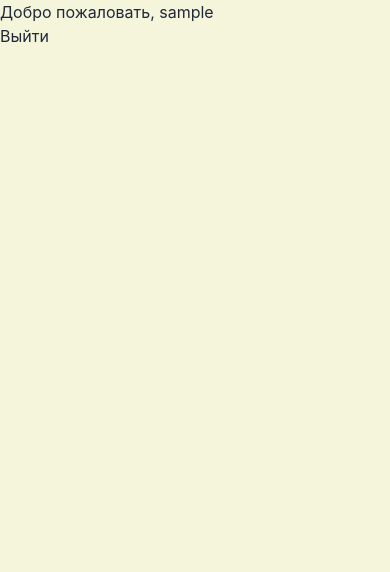
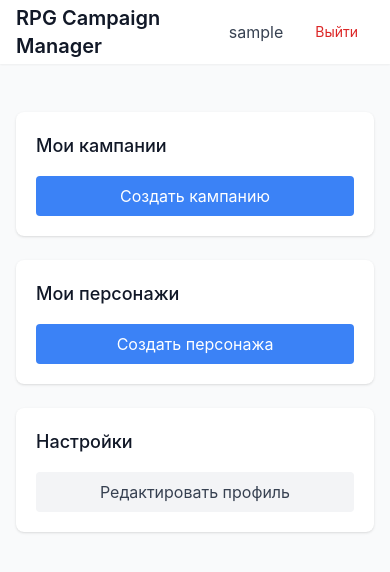
Before and after one commit to d2emon/campaign-manager, a React (Create React App) app in the folder frontend/: page /dashboard in a window 390 px wide. Shown: the top 572 px of the page. Built offline with nearby package versions, Linux system fonts and the light colour scheme; sample sign-in values are in the browser's storage.

Commit message:
Enhancing user experience with a responsive layout and improved navigation options.

```diff
--- a/frontend/src/pages/DashboardPage.tsx
+++ b/frontend/src/pages/DashboardPage.tsx
@@ -1,11 +1,107 @@
+import { useEffect, useState } from 'react';
+import { useNavigate } from 'react-router-dom';
 import useAuth from '../hooks/useAuth';
 
 const DashboardPage = () => {
-  const { user, handleLogout } = useAuth();
+  const { user, handleLogout, isInitialized } = useAuth();
+  const navigate = useNavigate();
+  const [isLoading, setIsLoading] = useState(true);
+
+  const isReady = isInitialized && !isLoading;
+
+  useEffect(() => {
+    if (isInitialized) {
+      if (!user) {
+        navigate('/login');
+      } else {
+        setIsLoading(false);
+      }
+    }
+  }, [user, navigate, isInitialized]);
+
+  if (!isReady) {
+    return (
+      <div className="min-h-screen flex items-center justify-center">
+        <div className="animate-spin rounded-full h-12 w-12 border-t-2 border-b-2 border-primary"></div>
+      </div>
+    );
+  }
+
   return (
-    <div className="dashboard-page">
-      <h1>Добро пожаловать, {user?.username}</h1>
-      <button onClick={handleLogout}>Выйти</button>
+    <div className="min-h-screen bg-gray-50">
+      <nav className="bg-white shadow-sm">
+        <div className="max-w-7xl mx-auto px-4 sm:px-6 lg:px-8">
+          <div className="flex justify-between h-16">
+            <div className="flex items-center">
+              <h1 className="text-xl font-semibold text-gray-900">
+                RPG Campaign Manager
+              </h1>
+            </div>
+            <div className="flex items-center space-x-4">
+              <span className="text-gray-700">
+                {user?.username}
+              </span>
+              <button
+                onClick={handleLogout}
+                className="px-4 py-2 text-sm text-red-600 hover:text-red-800"
+              >
+                Выйти
+              </button>
+            </div>
+          </div>
+        </div>
+      </nav>
+
+      <main className="max-w-7xl mx-auto py-6 sm:px-6 lg:px-8">
+        <div className="px-4 py-6 sm:px-0">
+          <div className="grid grid-cols-1 md:grid-cols-2 lg:grid-cols-3 gap-6">
+            {/* Кампании */}
+            <div className="bg-white overflow-hidden shadow rounded-lg">
+              <div className="p-5">
+                <h3 className="text-lg font-medium text-gray-900">Мои кампании</h3>
+                <div className="mt-4">
+                  <button
+                    onClick={() => navigate('/campaigns/new')}
+                    className="w-full bg-primary text-white py-2 px-4 rounded hover:bg-blue-600 transition"
+                  >
+                    Создать кампанию
+                  </button>
+                </div>
+              </div>
+            </div>
+
+            {/* Персонажи */}
+            <div className="bg-white overflow-hidden shadow rounded-lg">
+              <div className="p-5">
+                <h3 className="text-lg font-medium text-gray-900">Мои персонажи</h3>
+                <div className="mt-4">
+                  <button
+                    onClick={() => navigate('/characters/new')}
+                    className="w-full bg-primary text-white py-2 px-4 rounded hover:bg-blue-600 transition"
+                  >
+                    Создать персонажа
+                  </button>
+                </div>
+              </div>
+            </div>
+
+            {/* Настройки */}
+            <div className="bg-white overflow-hidden shadow rounded-lg">
+              <div className="p-5">
+                <h3 className="text-lg font-medium text-gray-900">Настройки</h3>
+                <div className="mt-4">
+                  <button
+                    onClick={() => navigate('/settings')}
+                    className="w-full bg-gray-100 text-gray-700 py-2 px-4 rounded hover:bg-gray-200 transition"
+                  >
+                    Редактировать профиль
+                  </button>
+                </div>
+              </div>
+            </div>
+          </div>
+        </div>
+      </main>
     </div>
   );
 };
```
